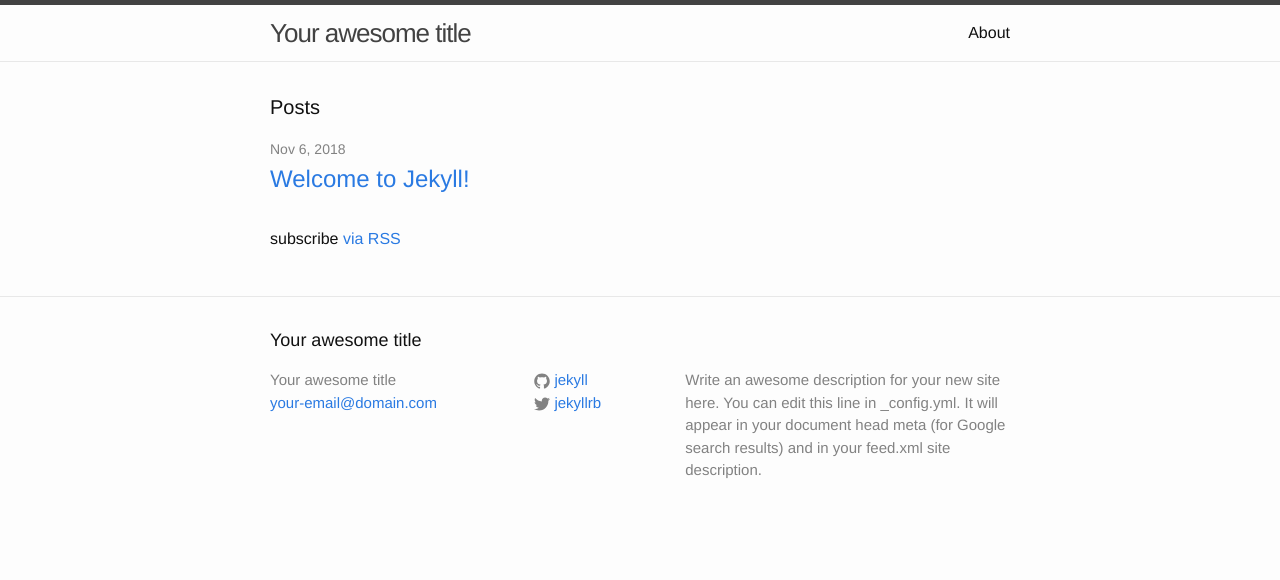
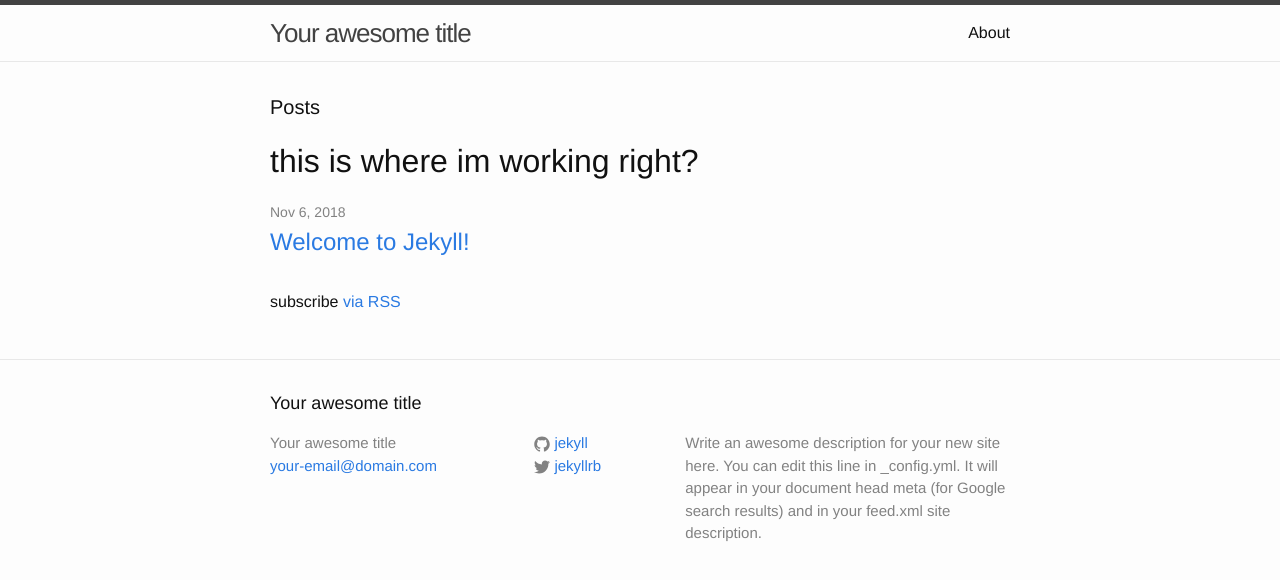
Before and after one commit to ValleHD/ValleHD.github.io, a Jekyll site: the page built from index.html, in a window 1280 px wide. Shown: the top 580 px of the page. Built offline with Jekyll 4.4.1, drawn with Linux system fonts in a browser that asks for light colours.

Commit message:
First Change

```diff
--- a/index.html
+++ b/index.html
@@ -5,6 +5,7 @@ layout: default
 <div class="home">
 
   <h1 class="page-heading">Posts</h1>
+  <h1> this is where im working right?</h1>
 
   <ul class="post-list">
     {% for post in site.posts %}
```
